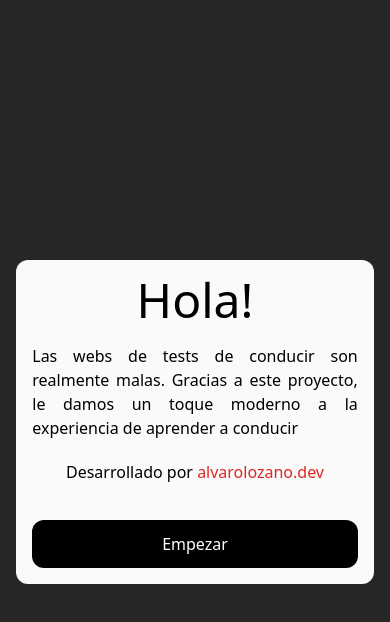
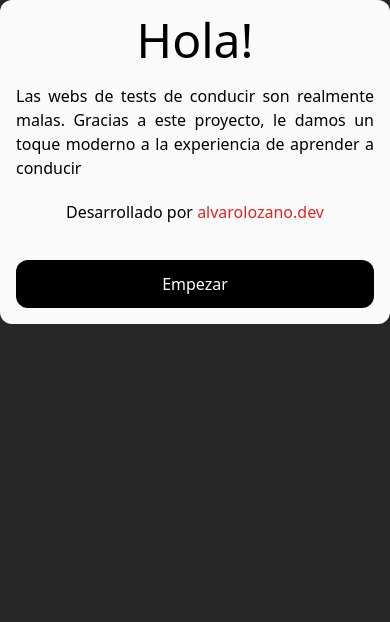
Before and after one commit to alvarolozano/dgt-exam-front, a Next.js app: page / in a window 390 px wide. Shown: the top 622 px of the page. Built offline with nearby package versions, Linux system fonts and the light colour scheme.

Commit message:
Cambios en layout móvil

```diff
--- a/app/layout.tsx
+++ b/app/layout.tsx
@@ -10,8 +10,8 @@ export default function RootLayout({
     return (
         <html lang="en">
             <body>
-                <div className='absolute h-full w-full bg-neutral-800 flex items-center justify-center'>
-                    <div className='bg-neutral-50 w-11/12 lg:w-4/12 h-max p-4 flex gap-9 rounded-xl flex-col lg:flex-row'>
+                <div className='absolute lg:h-full min-h-full lg:p-0 w-full bg-neutral-800 flex lg:items-center md:items-center h-max justify-center'>
+                    <div className='bg-neutral-50 w-full lg:w-4/12 h-max p-4 flex gap-9 rounded-xl flex-col lg:flex-row'>
                         {children}
                     </div>
                 </div>
```
